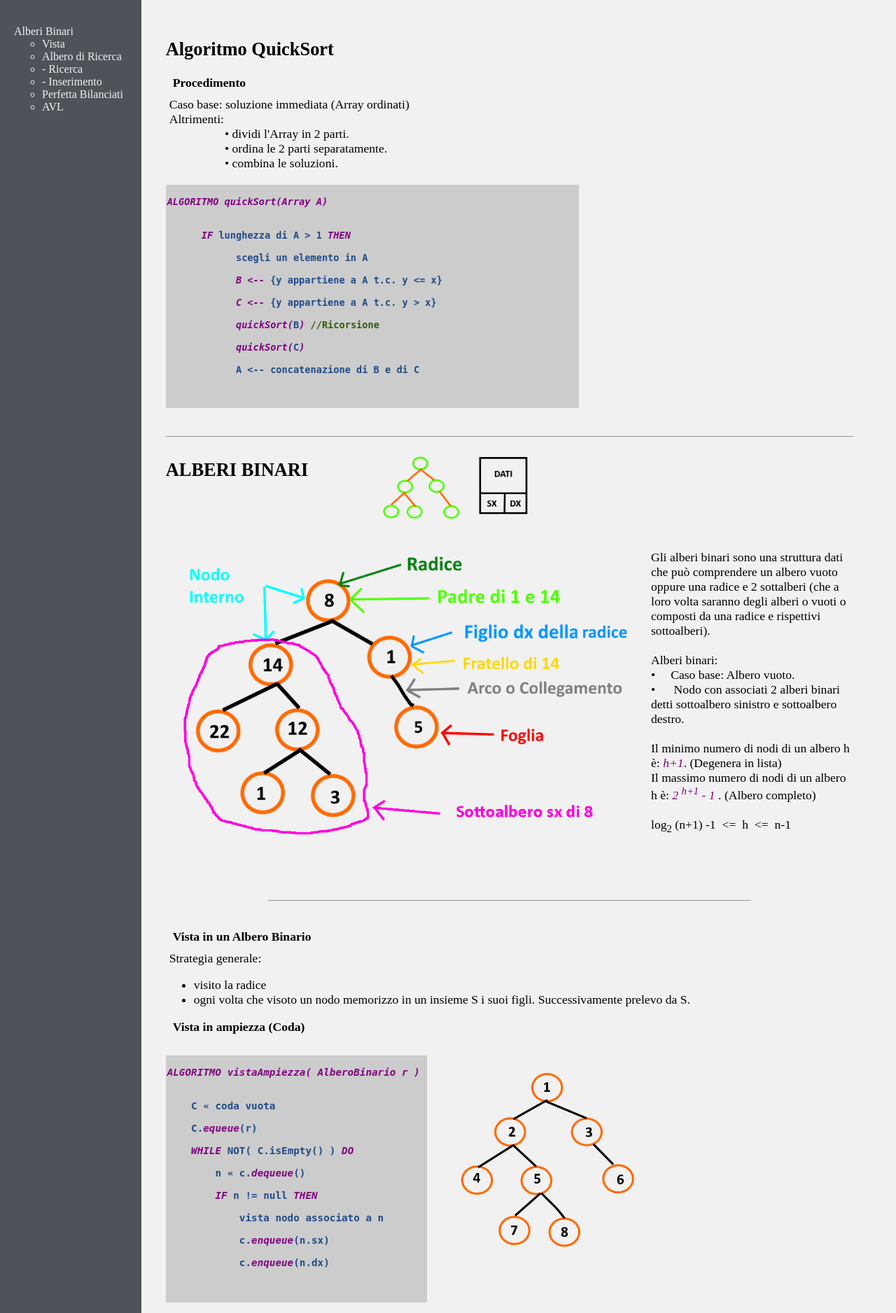
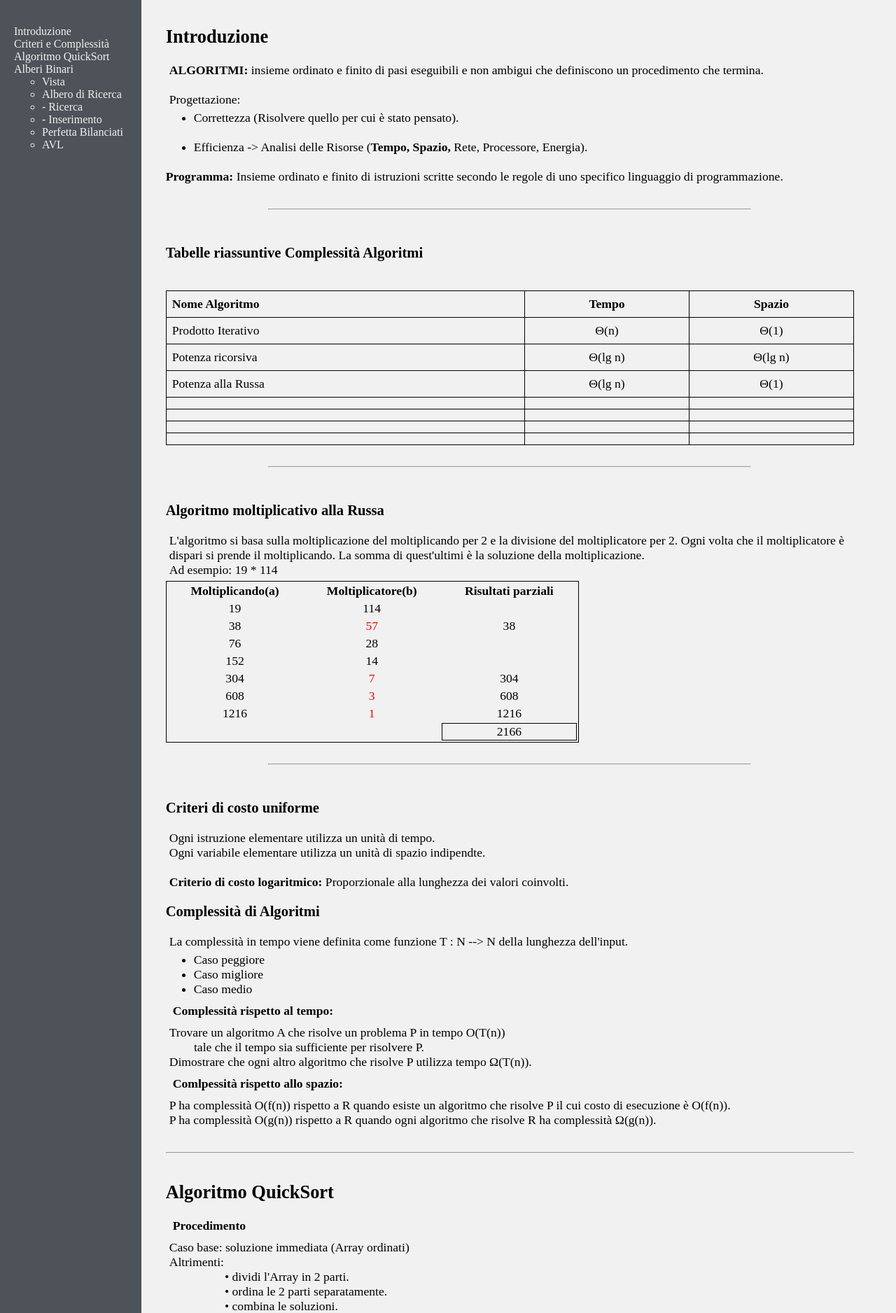
Before and after one commit to DeLudoUni/DeLudoUni.github.io, a PHP site: page /Algoritmi/index.html in a window 1280 px wide. Shown: the part 135-2011 px from the top of the page at 70% size. Run offline with PHP 8.4, Linux system fonts and the light colour scheme.

Commit message:
Update Algoritmi

```diff
--- a/Algoritmi/index.html
+++ b/Algoritmi/index.html
@@ -27,6 +27,9 @@
 
       <nav>
         <ul class="navul">
+          <li><a class="a-null" href="#introduzione">Introduzione</a></li>
+          <li><a class="a-null" href="#criteri">Criteri e Complessità</a></li>
+          <li><a class="a-null" href="#quicksort">Algoritmo QuickSort</a></li>
           <li><a class="a-null" href="#Alberibinari">Alberi Binari</a></li>
           <ul class="ulg">
             <li><a class="a-null" href="#vistaAlberi">Vista</a></li>
@@ -45,8 +48,148 @@
       <article class="article-alg">
 
         <div class="generaldiv">
+          <div class="div-20">
+            <a name="introduzione"></a>
+            <h2>Introduzione</h2>
+            <p> <b>ALGORITMI:</b> insieme ordinato e finito di pasi eseguibili e non ambigui che definiscono un procedimento che termina. <br><br>
+              Progettazione:
+              <ul class="ul-null">
+                <li>Correttezza (Risolvere quello per cui è stato pensato).</li><br>
+                <li>Efficienza -> Analisi delle Risorse (<b>Tempo, Spazio,</b> Rete, Processore, Energia).</li>
+              </ul> <br>
+              <b>Programma:</b> Insieme ordinato e finito di istruzioni scritte secondo le regole di uno specifico linguaggio di programmazione.
+            </p><br>
+            <hr class="hr70"> <br>
+            <!---->
+            <h3>Tabelle riassuntive Complessità Algoritmi</h3>
+            <br>
+            <table class="table-a">
+              <tr class="tr-a">
+                <th class="th-a">Nome Algoritmo</th>
+                <th class="th-b">Tempo</th>
+                <th class="th-b">Spazio</th>
+              </tr>
+              <tr class="tr-a">
+                <td class="td-a">Prodotto Iterativo</td>
+                <td class="td-b"> Θ(n) </td>
+                <td class="td-b"> Θ(1) </td>
+              </tr>
+              <tr class="tr-a">
+                <td class="td-a">Potenza ricorsiva</td>
+                <td class="td-b"> Θ(lg n) </td>
+                <td class="td-b"> Θ(lg n) </td>
+              </tr>
+              <tr class="tr-a">
+                <td class="td-a">Potenza alla Russa</td>
+                <td class="td-b"> Θ(lg n) </td>
+                <td class="td-b"> Θ(1) </td>
+              </tr>
+              <tr class="tr-a">
+                <td class="td-a"></td>
+                <td class="td-b"></td>
+                <td class="td-b"></td>
+              </tr>
+              <tr class="tr-a">
+                <td class="td-a"></td>
+                <td class="td-b"></td>
+                <td class="td-b"></td>
+              </tr>
+              <tr class="tr-a">
+                <td class="td-a"></td>
+                <td class="td-b"></td>
+                <td class="td-b"></td>
+              </tr>
+              <tr class="tr-a">
+                <td class="td-a"></td>
+                <td class="td-b"></td>
+                <td class="td-b"></td>
+              </tr>
+            </table> <br>
+            <hr class="hr70"> <br>
+            <!---->
+            <h3>Algoritmo moltiplicativo alla Russa</h3>
+            <p>L'algoritmo si basa sulla moltiplicazione del moltiplicando per 2 e la divisione del moltiplicatore per 2. Ogni volta che il moltiplicatore è dispari si prende il moltiplicando. La somma di quest'ultimi è la soluzione della moltiplicazione. <br>Ad esempio: 19 * 114 </p>
+            <table style="width:60%; text-decoration: none; border: 1px solid">
+              <tr style="text-decoration: none; border: 1px solid">
+                <th>Moltiplicando(a)</th>
+                <th>Moltiplicatore(b)</th>
+                <th>Risultati parziali</th>
+              </tr>
+              <tr>
+                <td>19</td>
+                <td>114</td>
+                <td></td>
+              </tr>
+              <tr>
+                <td>38</td>
+                <td style="color:red">57</td>
+                <td>38</td>
+              </tr>
+              <tr>
+                <td>76</td>
+                <td>28</td>
+                <td></td>
+              </tr>
+              <tr>
+                <td>152</td>
+                <td>14</td>
+                <td></td>
+              </tr>
+              <tr>
+                <td>304</td>
+                <td style="color:red">7</td>
+                <td>304</td>
+              </tr>
+              <tr>
+                <td>608</td>
+                <td style="color:red">3</td>
+                <td>608</td>
+              </tr>
+              <tr>
+                <td>1216</td>
+                <td style="color:red">1</td>
+                <td>1216</td>
+              </tr>
+              <tr>
+                <td></td>
+                <td></td>
+                <td style="text-decoration: none; border: 1px solid">2166</td>
+              </tr>
+            </table> <br>
+            <hr class="hr70"> <br>
+            <!---->
+            <a name="criteri"></a>
+            <h3>Criteri di costo uniforme</h3>
+            <p>Ogni istruzione elementare utilizza un unità di tempo. <br>
+              Ogni variabile elementare utilizza un unità di spazio indipendte. <br> <br>
+              <b>Criterio di costo logaritmico:</b> Proporzionale alla lunghezza dei valori coinvolti. <br>
+            </p>
+            <h3>Complessità di Algoritmi</h3>
+            <p>La complessità in tempo viene definita come funzione T : N --> N della lunghezza dell'input. <br>
+              <ul class="ul-null">
+                <li>Caso peggiore</li>
+                <li>Caso migliore</li>
+                <li>Caso medio</li>
+              </ul>
+             </p>
+             <h4>Complessità rispetto al tempo:</h4>
+             <p>Trovare un algoritmo A che risolve un problema P in tempo O(T(n)) <br>
+                       tale che il tempo sia sufficiente per risolvere P. <br>
+               Dimostrare che ogni altro algoritmo che risolve P utilizza tempo Ω(T(n)).
+             </p>
+             <h4>Comlpessità rispetto allo spazio:</h4>
+             <p>P ha complessità O(f(n)) rispetto a R quando esiste un algoritmo che risolve P il cui costo di esecuzione è O(f(n)). <br>
+               P ha complessità O(g(n)) rispetto a R quando ogni algoritmo che risolve R ha complessità Ω(g(n)).
+             </p>
+            <br>
+            <hr>
+            <!---->
+
+
+          <!-- Chiusira div-20-->
+          </div>
           <div>
-            <a name="aa"></a>
+            <a name="quicksort"></a>
             <h2>Algoritmo QuickSort</h2>
             <h4>Procedimento</h4>
             <p>Caso base: soluzione immediata (Array ordinati) <br>
--- a/grafica.css
+++ b/grafica.css
@@ -152,3 +152,42 @@ em {
   color: #f1f1f1;
   text-decoration: none;
 }
+
+.ul-null {
+  margin: 0px;
+}
+
+.table-a {
+  border: 1px solid;
+  text-decoration: none;
+  border-collapse: collapse;
+  width: 100%;
+}
+
+.td-a {
+  border: 1px solid;
+  text-align: left;
+  padding: 8px;
+}
+
+.td-b {
+  border: 1px solid;
+  text-align: center;
+  padding: 8px;
+}
+
+td {
+  text-align: center;
+}
+
+.th-a {
+  border: 1px solid;
+  text-align: left;
+  padding: 8px;
+}
+
+.th-b {
+  border: 1px solid;
+  text-align: center;
+  padding: 8px;
+}
```
Also changed, not shown: BasiDiDati/Sql.html (+14 -0 lines).
